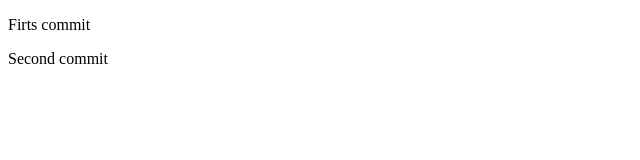
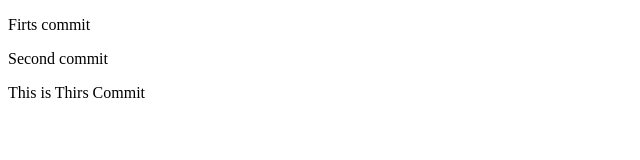
Before and after one commit to levan-geo/Lesson-5-Float, a plain HTML site: page index.html in a window 1280 px wide. Shown: the whole page, without its empty margins (0-640 px from the left). Drawn offline with Linux system fonts and the light colour scheme.

Commit message:
This is third commit

```diff
--- a/index.html
+++ b/index.html
@@ -7,5 +7,6 @@
 <body>
 <p>Firts commit</p>
 <p>Second commit</p>
+<p>This is Thirs Commit</p>
 </body>
 </html>
```
